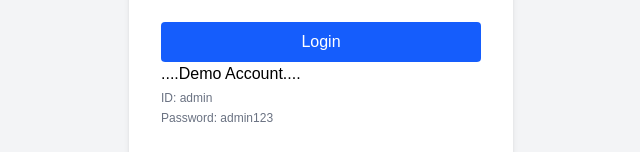
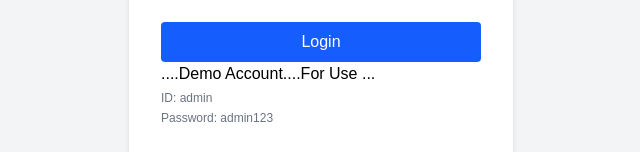
Before and after one commit to fragisir/automatic-resturent-system, a Next.js app in the folder frontend/: page /admin/login in a window 1280 px wide. Shown: the part 448-600 px from the top of the page, without its empty margins (319-959 px from the left). Built offline with nearby package versions, Linux system fonts and the light colour scheme; no server answers.

Commit message:
add line 52

```diff
--- a/frontend/src/app/admin/login/page.tsx
+++ b/frontend/src/app/admin/login/page.tsx
@@ -49,7 +49,7 @@ export default function AdminLogin() {
           >
             Login
           </button>
-          <p>....Demo Account....</p>
+          <p>....Demo Account....For Use ...</p>
           <p className="text-xs text-gray-500 mt-1">ID: admin</p>
           <p className="text-xs text-gray-500 mt-1">Password: admin123</p>
         </form>
```
